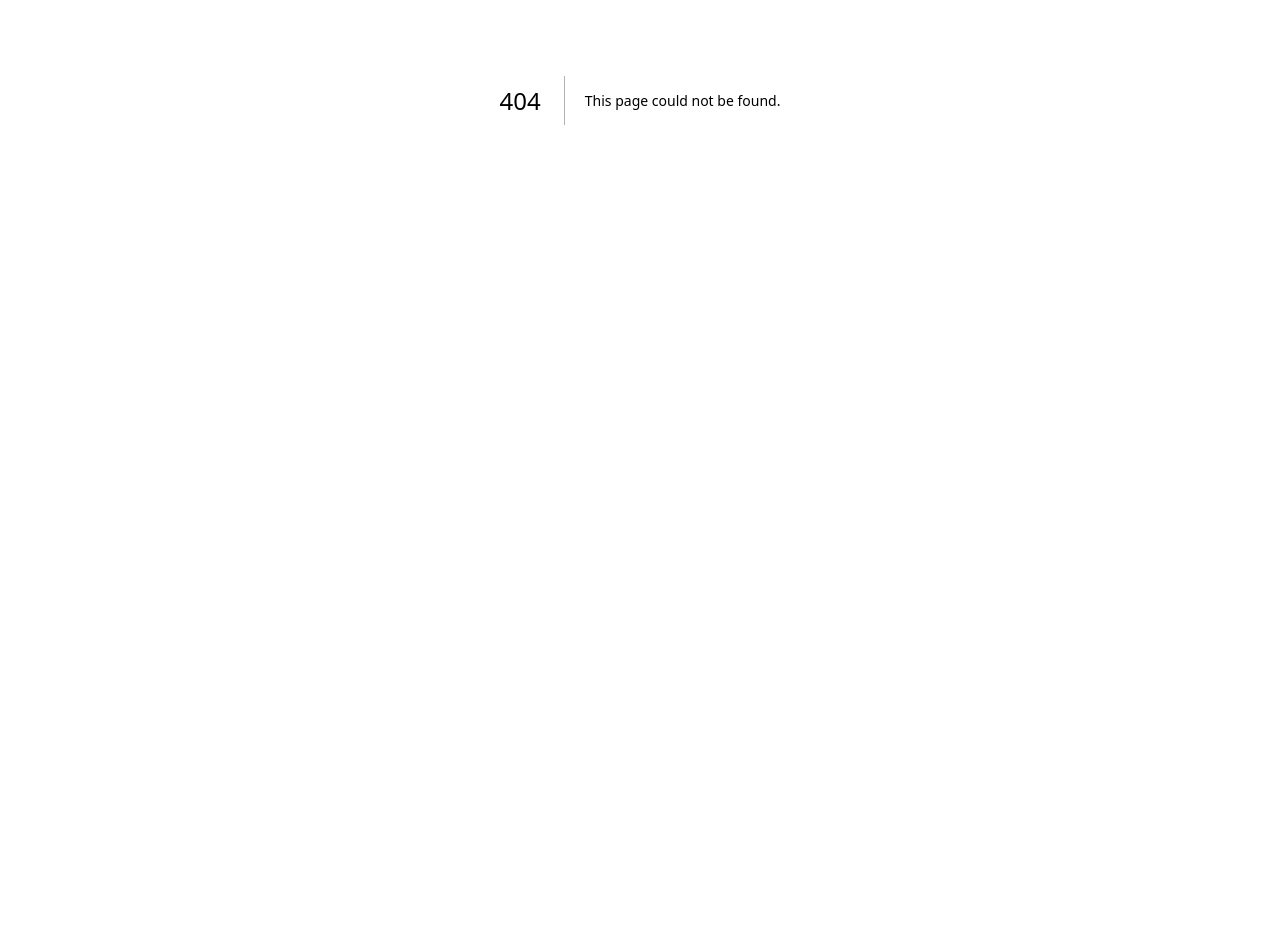
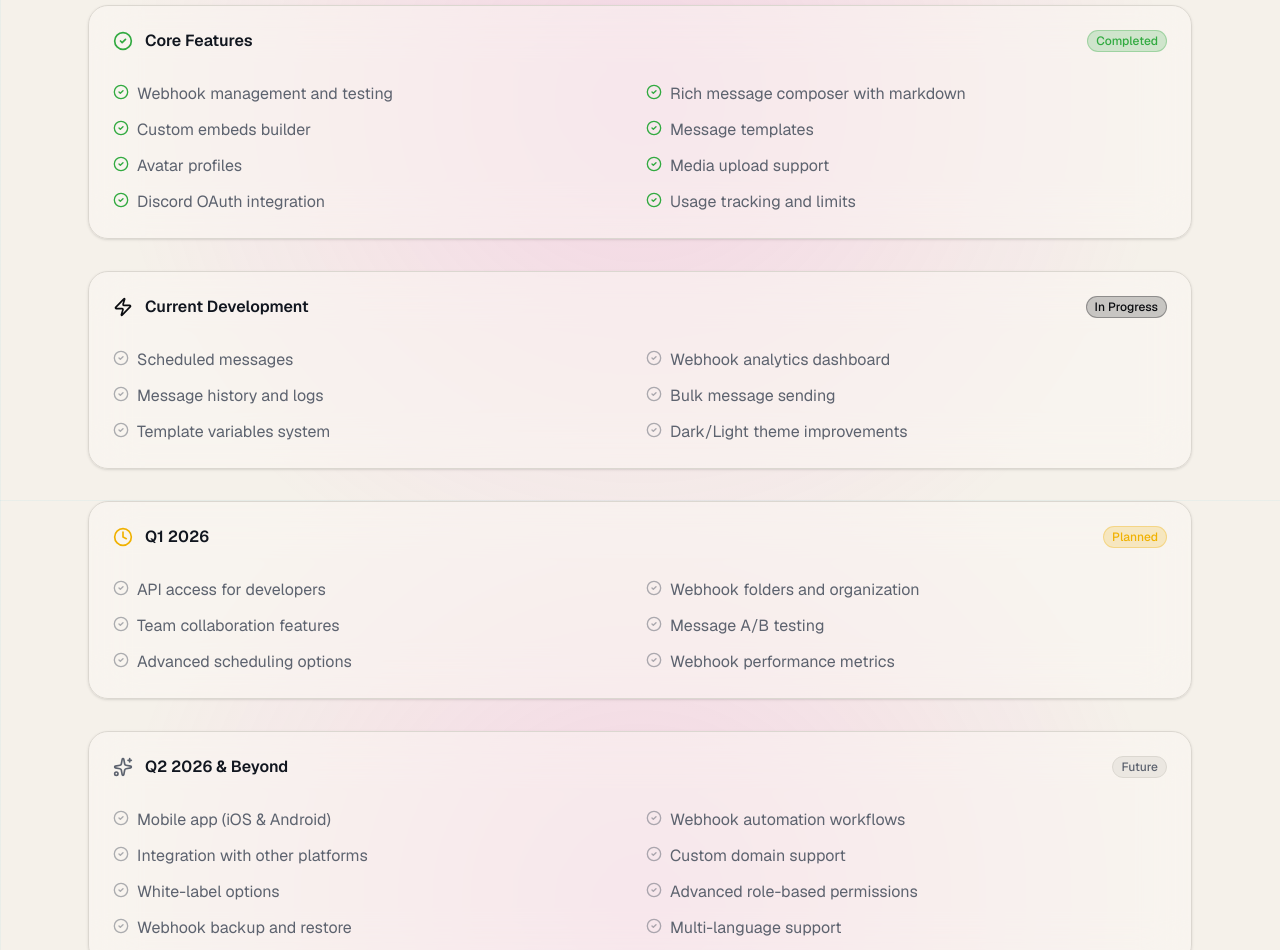
Before and after one commit to ctrixcode/discord-webhook-manager, a Next.js app in the folder apps/web/: page /roadmap in a window 1280 px wide. Before the commit this address had no page. Shown: the part 300-1250 px from the top of the page. Before the commit the page ends 800 px from the top, so only its background shows below. Built offline with nearby package versions, Linux system fonts and the light colour scheme.

Commit message:
fix: X instead of twitter

```diff
--- a/apps/web/src/app/cookies/page.tsx
+++ b/apps/web/src/app/cookies/page.tsx
@@ -227,7 +227,7 @@ export default function CookiePolicyPage() {
                   </a>
                 </li>
                 <li>
-                  Twitter:{' '}
+                  X:{' '}
                   <a
                     href={SOCIAL_LINKS.TWITTER}
                     className="text-primary hover:underline"
--- a/apps/web/src/app/dashboard/settings/page.tsx
+++ b/apps/web/src/app/dashboard/settings/page.tsx
@@ -265,7 +265,7 @@ export default function SettingsPage() {
         <div className="space-y-4">
           <p className="text-muted-foreground">
             If you enjoy using Discord Webhook Manager and want to support its
-            development, consider sharing it on X (formerly Twitter)!
+            development, consider sharing it on X!
           </p>
           <a
             href="https://twitter.com/intent/tweet?text=I%27m%20loving%20Discord%20Webhook%20Manager!%20%40ctrix%2C%20this%20app%20is%20amazing%20for%20managing%20my%20Discord%20webhooks.%20Highly%20recommend!%20%23Discord%20%23Webhooks%20%23DiscordBot&url=https%3A%2F%2Fwebhook.ctrix.pro"
@@ -273,7 +273,7 @@ export default function SettingsPage() {
             rel="noopener noreferrer"
           >
             <Button className="bg-primary hover:bg-primary/90 text-primary-foreground">
-              Share on X (Twitter)
+              Share on X
             </Button>
           </a>
           <p className="text-muted-foreground pt-2">
--- a/apps/web/src/app/plans/page.tsx
+++ b/apps/web/src/app/plans/page.tsx
@@ -182,7 +182,7 @@ export default function PlansPage() {
                 href="https://twitter.com"
                 className="text-primary hover:underline"
               >
-                Twitter
+                X
               </a>
               .
             </p>
--- a/apps/web/src/app/privacy/page.tsx
+++ b/apps/web/src/app/privacy/page.tsx
@@ -147,7 +147,7 @@ export default function PrivacyPolicyPage() {
                   </a>
                 </li>
                 <li>
-                  Twitter:{' '}
+                  X:{' '}
                   <a
                     href={SOCIAL_LINKS.TWITTER}
                     className="text-primary hover:underline"
--- /dev/null
+++ b/apps/web/src/app/roadmap/page.tsx
@@ -0,0 +1,242 @@
+import { Navigation } from '@/components/navigation';
+import { Footer } from '@/components/footer';
+import { Card, CardContent, CardHeader, CardTitle } from '@/components/ui/card';
+import { Badge } from '@/components/ui/badge';
+import {
+  CheckCircle2,
+  Circle,
+  Clock,
+  Sparkles,
+  Zap,
+  Target,
+} from 'lucide-react';
+
+export default function RoadmapPage() {
+  const roadmapItems = [
+    {
+      status: 'completed',
+      title: 'Core Features',
+      items: [
+        'Webhook management and testing',
+        'Rich message composer with markdown',
+        'Custom embeds builder',
+        'Message templates',
+        'Avatar profiles',
+        'Media upload support',
+        'Discord OAuth integration',
+        'Usage tracking and limits',
+      ],
+    },
+    {
+      status: 'in-progress',
+      title: 'Current Development',
+      items: [
+        'Scheduled messages',
+        'Webhook analytics dashboard',
+        'Message history and logs',
+        'Bulk message sending',
+        'Template variables system',
+        'Dark/Light theme improvements',
+      ],
+    },
+    {
+      status: 'planned',
+      title: 'Q1 2026',
+      items: [
+        'API access for developers',
+        'Webhook folders and organization',
+        'Team collaboration features',
+        'Message A/B testing',
+        'Advanced scheduling options',
+        'Webhook performance metrics',
+      ],
+    },
+    {
+      status: 'future',
+      title: 'Q2 2026 & Beyond',
+      items: [
+        'Mobile app (iOS & Android)',
+        'Webhook automation workflows',
+        'Integration with other platforms',
+        'Custom domain support',
+        'White-label options',
+        'Advanced role-based permissions',
+        'Webhook backup and restore',
+        'Multi-language support',
+      ],
+    },
+  ];
+
+  const getStatusIcon = (status: string) => {
+    switch (status) {
+      case 'completed':
+        return <CheckCircle2 className="w-5 h-5 text-success" />;
+      case 'in-progress':
+        return <Zap className="w-5 h-5 text-primary" />;
+      case 'planned':
+        return <Clock className="w-5 h-5 text-yellow-500" />;
+      case 'future':
+        return <Sparkles className="w-5 h-5 text-muted-foreground" />;
+      default:
+        return <Circle className="w-5 h-5 text-muted-foreground" />;
+    }
+  };
+
+  const getStatusBadge = (status: string) => {
+    switch (status) {
+      case 'completed':
+        return (
+          <Badge className="bg-success/20 text-success border-success/30">
+            Completed
+          </Badge>
+        );
+      case 'in-progress':
+        return (
+          <Badge className="bg-primary/20 text-primary border-primary/30">
+            In Progress
+          </Badge>
+        );
+      case 'planned':
+        return (
+          <Badge className="bg-yellow-500/20 text-yellow-500 border-yellow-500/30">
+            Planned
+          </Badge>
+        );
+      case 'future':
+        return (
+          <Badge className="bg-muted text-muted-foreground border-border">
+            Future
+          </Badge>
+        );
+      default:
+        return null;
+    }
+  };
+
+  return (
+    <div className="min-h-screen">
+      <Navigation />
+
+      <div className="container mx-auto px-6 py-8 max-w-6xl">
+        {/* Header */}
+        <div className="text-center mb-12">
+          <div className="inline-flex items-center gap-2 mb-4">
+            <Target className="w-6 h-6 text-primary" />
+          </div>
+          <h1 className="text-4xl font-bold text-foreground mb-3">
+            Product Roadmap
+          </h1>
+          <p className="text-lg text-muted-foreground max-w-2xl mx-auto">
+            Our vision for the future of Discord Webhook Manager. See what we've
+            built and what's coming next.
+          </p>
+        </div>
+
+        {/* Roadmap Timeline */}
+        <div className="space-y-8">
+          {roadmapItems.map((section, index) => (
+            <Card
+              key={index}
+              className="bg-card/50 backdrop-blur-xl border-border"
+            >
+              <CardHeader>
+                <div className="flex items-center justify-between">
+                  <CardTitle className="flex items-center gap-3">
+                    {getStatusIcon(section.status)}
+                    {section.title}
+                  </CardTitle>
+                  {getStatusBadge(section.status)}
+                </div>
+              </CardHeader>
+              <CardContent>
+                <ul className="grid grid-cols-1 md:grid-cols-2 gap-3">
+                  {section.items.map((item, itemIndex) => (
+                    <li
+                      key={itemIndex}
+                      className="flex items-start gap-2 text-muted-foreground"
+                    >
+                      <CheckCircle2
+                        className={`w-4 h-4 mt-0.5 flex-shrink-0 ${
+                          section.status === 'completed'
+                            ? 'text-success'
+                            : 'text-muted-foreground/50'
+                        }`}
+                      />
+                      <span>{item}</span>
+                    </li>
+                  ))}
+                </ul>
+              </CardContent>
+            </Card>
+          ))}
+        </div>
+
+        {/* Community Feedback */}
+        <Card className="mt-12 bg-gradient-to-br from-primary/10 via-purple-500/10 to-background border-border">
+          <CardHeader>
+            <CardTitle>Have a Feature Request?</CardTitle>
+          </CardHeader>
+          <CardContent className="space-y-4 text-muted-foreground">
+            <p>
+              We love hearing from our community! Your feedback helps shape the
+              future of Discord Webhook Manager.
+            </p>
+            <div className="flex flex-wrap gap-4">
+              <a
+                href="https://github.com/ctrixcode/discord-webhook-manager/issues"
+                target="_blank"
+                rel="noopener noreferrer"
+                className="text-primary hover:underline font-medium"
+              >
+                Submit on GitHub →
+              </a>
+              <a
+                href="https://discord.gg/your-server"
+                target="_blank"
+                rel="noopener noreferrer"
+                className="text-primary hover:underline font-medium"
+              >
+                Join our Discord →
+              </a>
+              <a
+                href="https://x.com/Ctrix_Dev"
+                target="_blank"
+                rel="noopener noreferrer"
+                className="text-primary hover:underline font-medium"
+              >
+                Follow on X →
+              </a>
+            </div>
+          </CardContent>
+        </Card>
+
+        {/* Legend */}
+        <div className="mt-8 p-6 rounded-lg bg-muted/30 border border-border">
+          <h3 className="text-sm font-semibold text-foreground mb-3">
+            Status Legend
+          </h3>
+          <div className="grid grid-cols-2 md:grid-cols-4 gap-4 text-sm">
+            <div className="flex items-center gap-2">
+              <CheckCircle2 className="w-4 h-4 text-success" />
+              <span className="text-muted-foreground">Completed</span>
+            </div>
+            <div className="flex items-center gap-2">
+              <Zap className="w-4 h-4 text-primary" />
+              <span className="text-muted-foreground">In Progress</span>
+            </div>
+            <div className="flex items-center gap-2">
+              <Clock className="w-4 h-4 text-yellow-500" />
+              <span className="text-muted-foreground">Planned</span>
+            </div>
+            <div className="flex items-center gap-2">
+              <Sparkles className="w-4 h-4 text-muted-foreground" />
+              <span className="text-muted-foreground">Future</span>
+            </div>
+          </div>
+        </div>
+      </div>
+
+      <Footer />
+    </div>
+  );
+}
--- a/apps/web/src/app/terms/page.tsx
+++ b/apps/web/src/app/terms/page.tsx
@@ -201,7 +201,7 @@ export default function TermsOfServicePage() {
                   </a>
                 </li>
                 <li>
-                  Twitter:{' '}
+                  X:{' '}
                   <a
                     href={SOCIAL_LINKS.TWITTER}
                     className="text-primary hover:underline"
```
